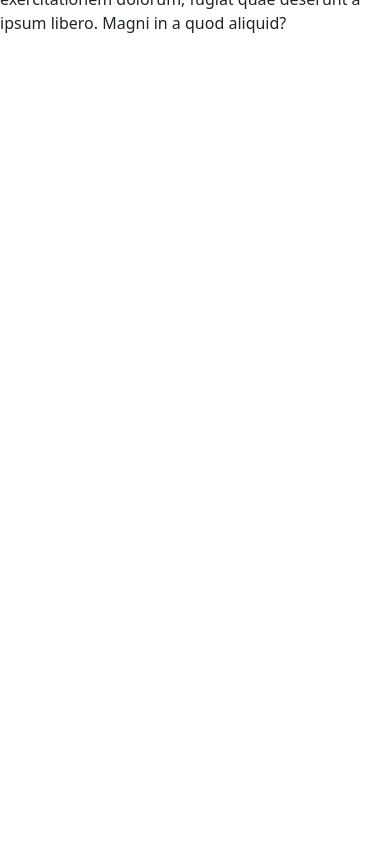
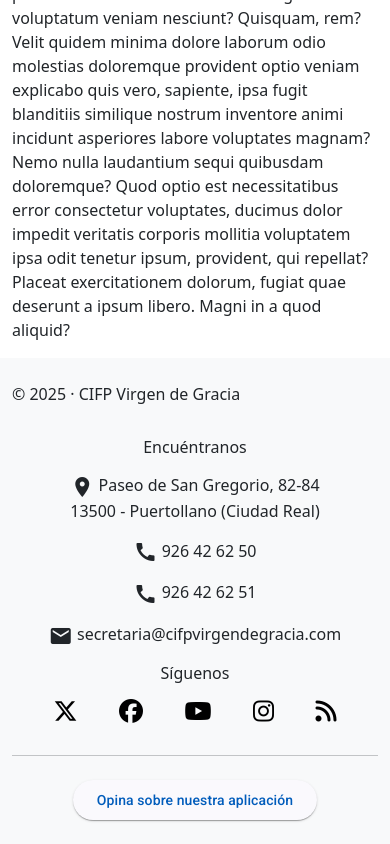
Before and after one commit to Migueleonfer27/calidad-virgen-de-gracia, an Angular app in the folder front/: page / in a window 390 px wide. Shown: the part 3926-4770 px from the top of the page. Before the commit the page ends 3977 px from the top, so only its background shows below. Built offline with nearby package versions, Linux system fonts and the light colour scheme.

Commit message:
Diseño de footer

```diff
--- a/front/angular.json
+++ b/front/angular.json
@@ -39,7 +39,8 @@
             "styles": [
               "@angular/material/prebuilt-themes/azure-blue.css",
               "src/styles.css",
-              "node_modules/bootstrap/dist/css/bootstrap.min.css"
+              "node_modules/bootstrap/dist/css/bootstrap.min.css",
+              "node_modules/@fortawesome/fontawesome-free/css/all.min.css"
             ],
             "scripts": [
               "node_modules/bootstrap/dist/js/bootstrap.bundle.min.js"
--- a/front/package.json
+++ b/front/package.json
@@ -20,6 +20,7 @@
     "@angular/platform-browser": "^19.0.0",
     "@angular/platform-browser-dynamic": "^19.0.0",
     "@angular/router": "^19.0.0",
+    "@fortawesome/fontawesome-free": "^6.7.2",
     "bootstrap": "^5.3.3",
     "rxjs": "~7.8.0",
     "tslib": "^2.3.0",
--- a/front/src/app/app-routing.module.ts
+++ b/front/src/app/app-routing.module.ts
@@ -8,7 +8,11 @@ const routes: Routes = [
     component: HomePageComponent
   },
   {
-    path: 'login',
+    path: 'iniciar-sesion',
+    component: HomePageComponent
+  },
+  {
+    path: 'encuesta',
     component: HomePageComponent
   }
 ];
--- a/front/src/app/app.component.html
+++ b/front/src/app/app.component.html
@@ -1,2 +1,3 @@
 <shared-header></shared-header>
 <home-page></home-page>
+<shared-footer></shared-footer>
--- a/front/src/app/shared/components/footer/footer.component.css
+++ b/front/src/app/shared/components/footer/footer.component.css
@@ -0,0 +1,33 @@
+.footer {
+  background-color: #030e23;
+}
+
+.footer a {
+  text-decoration: none;
+  color: inherit;
+}
+
+i {
+  color: #000;
+  transition: color 0.3s;
+}
+
+a.x:hover i {
+  color: #757575;
+}
+
+a.facebook:hover i {
+  color: #3470d8;
+}
+
+a.youtube:hover i {
+  color: #ff0000;
+}
+
+a.instagram:hover i {
+  color: #f501a4;
+}
+
+a.feed:hover i {
+  color: #f59c01;
+}
--- a/front/src/app/shared/components/footer/footer.component.html
+++ b/front/src/app/shared/components/footer/footer.component.html
@@ -1 +1,61 @@
-<p>footer works!</p>
+<footer class="footer bg-light py-4">
+  <div class="container">
+    <div class="row">
+
+      <div class="col-12 col-md-4 text-center text-md-start mb-3 d-flex align-items-center">
+        <p>© 2025 · CIFP Virgen de Gracia</p>
+      </div>
+
+      <div class="col-12 col-md-4 text-center mb-3">
+        <h6 class="mb-3">Encuéntranos</h6>
+        <p>
+          <mat-icon class="align-middle">location_on</mat-icon>
+          Paseo de San Gregorio, 82-84<br>
+          13500 - Puertollano (Ciudad Real)
+        </p>
+        <p>
+          <mat-icon class="align-middle">call</mat-icon>
+          926 42 62 50
+        </p>
+        <p>
+          <mat-icon class="align-middle">call</mat-icon>
+          926 42 62 51
+        </p>
+        <p class="mb-0">
+          <mat-icon class="align-middle">email</mat-icon>
+          secretaria&#64;cifpvirgendegracia.com
+        </p>
+      </div>
+
+      <div class="col-12 col-md-4 text-center mb-3">
+        <h6 class="mb-3">Síguenos</h6>
+        <div class="d-flex justify-content-evenly">
+          <a href="https://x.com/cifpvirgen" class="x" target="_blank" aria-label="X" title="X">
+            <i class="fab fa-x-twitter fa-xl"></i>
+          </a>
+          <a href="https://www.facebook.com/CIFPVirgendeGracia" class="facebook" target="_blank" aria-label="Facebook" title="Facebook">
+            <i class="fab fa-facebook fa-xl"></i>
+          </a>
+          <a href="https://www.youtube.com/channel/UCg4rwKhLlTZ-uo6J7ROZRpQ" class="youtube" target="_blank" aria-label="YouTube" title="Youtube">
+            <i class="fab fa-youtube fa-xl"></i>
+          </a>
+          <a href="https://www.instagram.com/cifp_virgendegracia/" class="instagram" target="_blank" aria-label="Instagram" title="Instagram">
+            <i class="fab fa-instagram fa-xl"></i>
+          </a>
+          <a href="https://cifpvirgendegracia.com/feed/" class="feed" aria-label="RSS Feed" title="RSS Feed">
+            <i class="fas fa-rss fa-xl"></i>
+          </a>
+        </div>
+      </div>
+    </div>
+<hr>
+    <div class="row mt-4">
+      <!-- Botón para encuestas -->
+      <div class="col-12 text-center">
+        <button mat-raised-button color="primary" routerLink="/encuesta">
+          Opina sobre nuestra aplicación
+        </button>
+      </div>
+    </div>
+  </div>
+</footer>
--- a/front/src/app/shared/components/header/header.component.css
+++ b/front/src/app/shared/components/header/header.component.css
@@ -8,7 +8,7 @@ h1 {
 }
 
 img {
-  width: 120px;
+  width: 7rem;
   height: auto;
   filter: drop-shadow(5px 5px 3px black);
 }
--- a/front/src/app/shared/components/header/header.component.html
+++ b/front/src/app/shared/components/header/header.component.html
@@ -6,7 +6,7 @@
   </div>
 
   <div class="login-section">
-    <button mat-fab extended *ngIf="!isUserLoggedIn()" routerLink="/login">
+    <button mat-fab extended *ngIf="!isUserLoggedIn()" routerLink="/iniciar-sesion">
       <mat-icon>login</mat-icon>
       Iniciar sesión
     </button>
```
Also changed, not shown: front/src/app/home/pages/home-page/home-page.component.html (+4 -1 lines), 1 other file (tests, documents, lock files or other folders).
